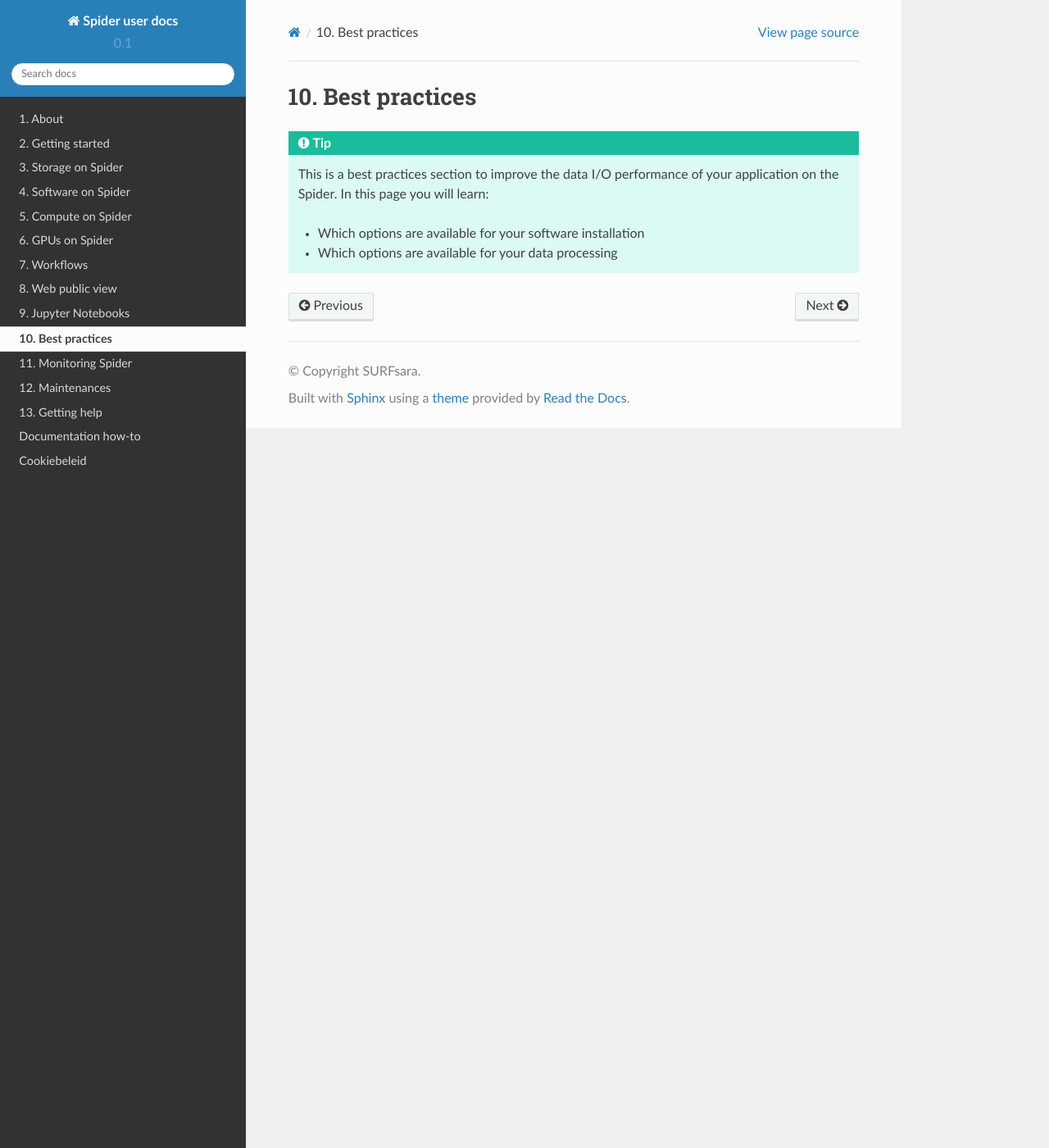
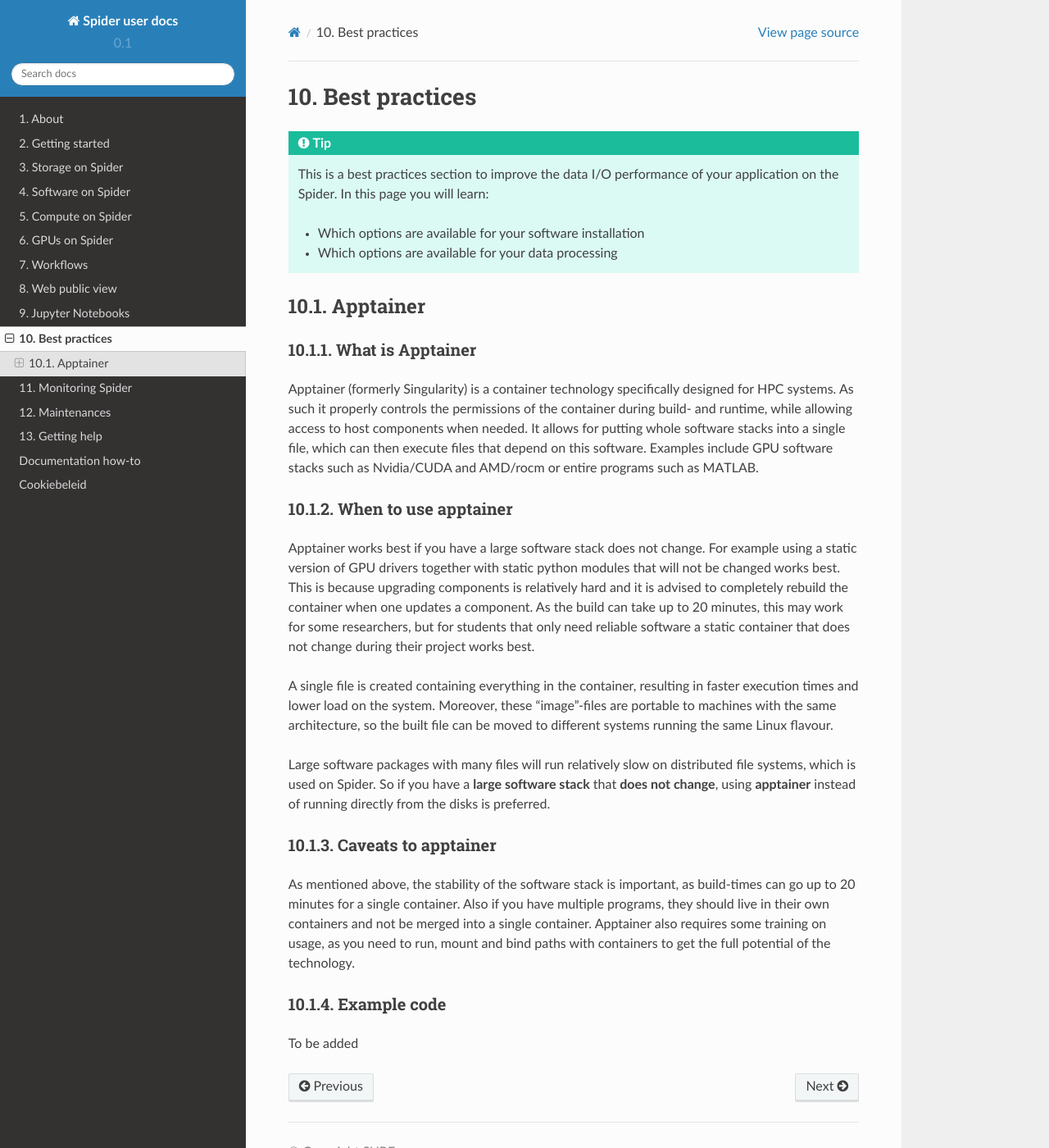
Before and after one commit to sara-nl/spiderdocs, a Sphinx documentation site: the page built from source/Pages/best_practices.rst, in a window 1280 px wide and 1400 px high. Shown: the whole window at 82% size. Built offline with Sphinx 7.4.7 and the Read the Docs theme 2.0.0, drawn with Linux system fonts in a browser that asks for light colours.

Commit message:
Add first apptainer draft

```diff
--- a/source/Pages/best_practices.rst
+++ b/source/Pages/best_practices.rst
@@ -7,3 +7,34 @@ Best practices
 
      * Which options are available for your software installation
      * Which options are available for your data processing
+
+
+
+Apptainer
+---------
+
+What is Apptainer
+=================
+
+Apptainer (formerly Singularity) is a container technology specifically designed for HPC systems. As such it properly controls the permissions of the container during build- and runtime, while allowing access to host components when needed. It allows for putting whole software stacks into a single file, which can then execute files that depend on this software. Examples include GPU software stacks such as Nvidia/CUDA and AMD/rocm or entire programs such as MATLAB.
+
+When to use apptainer
+=====================
+
+Apptainer works best if you have a large software stack does not change. For example using a static version of GPU drivers together with static python modules that will not be changed works best. This is because upgrading components is relatively hard and it is advised to completely rebuild the container when one updates a component. As the build can take up to 20 minutes, this may work for some researchers, but for students that only need reliable software a static container that does not change during their project works best.
+
+A single file is created containing everything in the container, resulting in faster execution times and lower load on the system. Moreover, these "image"-files are portable to machines with the same architecture, so the built file can be moved to different systems running the same Linux flavour.
+
+Large software packages with many files will run relatively slow on distributed file systems, which is used on Spider. So if you have a **large software stack** that **does not change**, using **apptainer** instead of running directly from the disks is preferred.
+
+Caveats to apptainer
+====================
+
+As mentioned above, the stability of the software stack is important, as build-times can go up to 20 minutes for a single container.
+Also if you have multiple programs, they should live in their own containers and not be merged into a single container.
+Apptainer also requires some training on usage, as you need to run, mount and bind paths with containers to get the full potential of the technology.
+
+Example code
+============
+
+To be added
```
